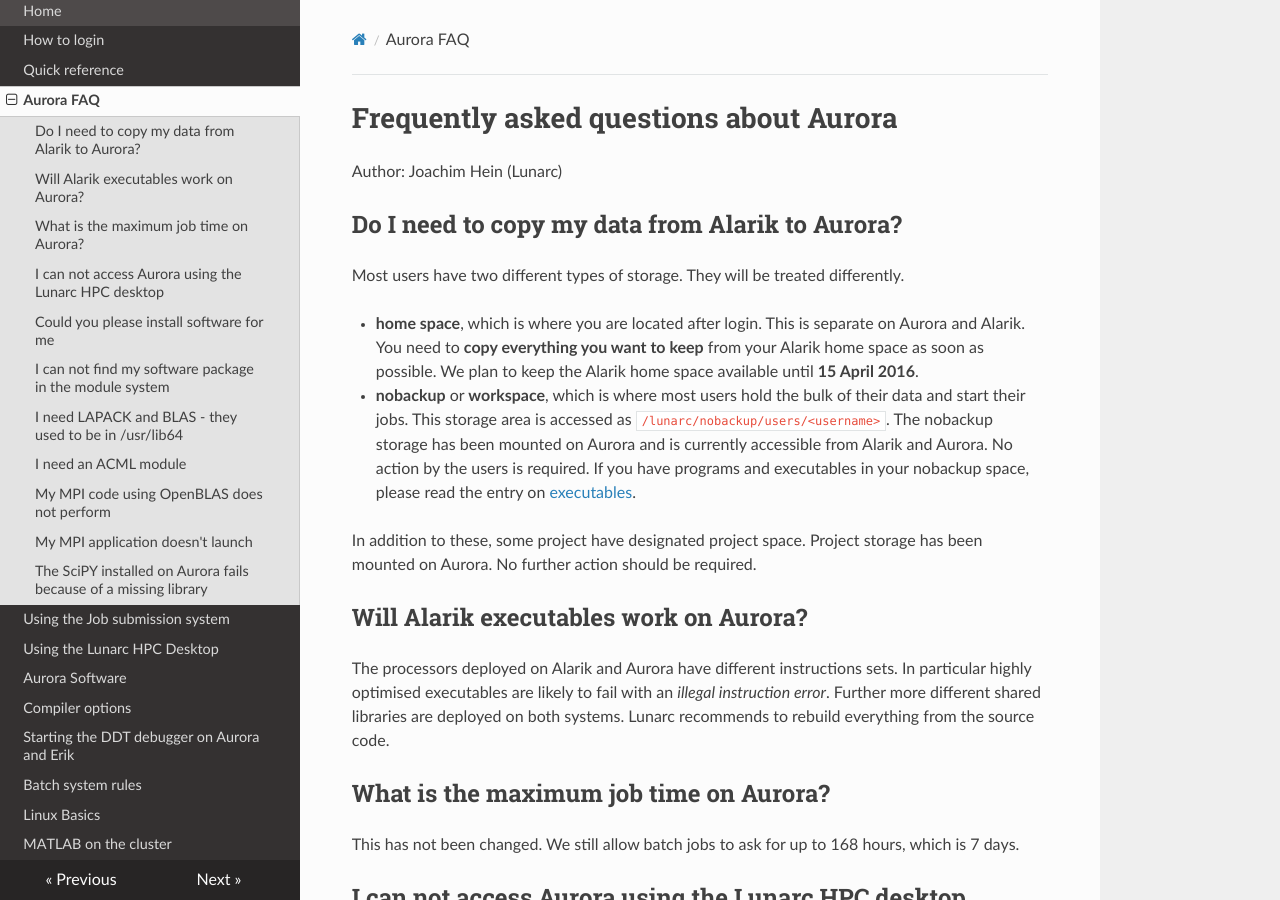
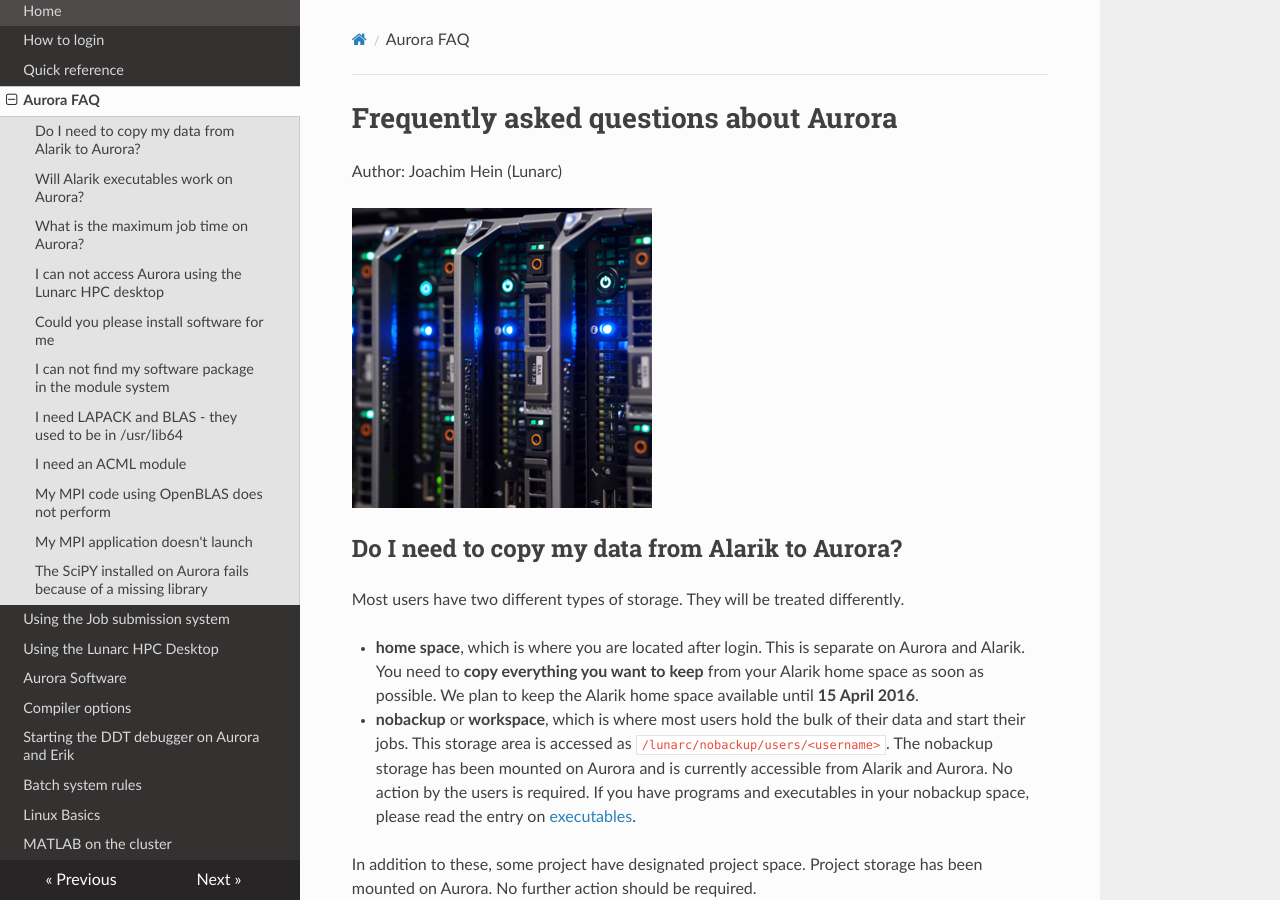
Before and after one commit to lunarc/lunarc_docs, an MkDocs documentation site: the page built from docs/aurora_faq.md, in a window 1280 px wide and 900 px high. Built offline with MkDocs 1.6.1, drawn with Linux system fonts in a browser that asks for light colours; nearby versions of some CDN libraries; old or Windows-style settings are respelled for this version of MkDocs.

Commit message:
Added aurora icon to FAQ

```diff
--- a/docs/aurora_faq.md
+++ b/docs/aurora_faq.md
@@ -1,5 +1,7 @@
 # Frequently asked questions about Aurora
 Author: Joachim Hein (Lunarc)
+
+![Node icon](images/node_square.jpg "Node icon")
 
 ## Do I need to copy my data from Alarik to Aurora?
 Most users have two different types of storage.  They will be treated differently.
```
Also changed, not shown: docs/images/aurora_icon.jpg (added), docs/images/node_square.jpg (added).
